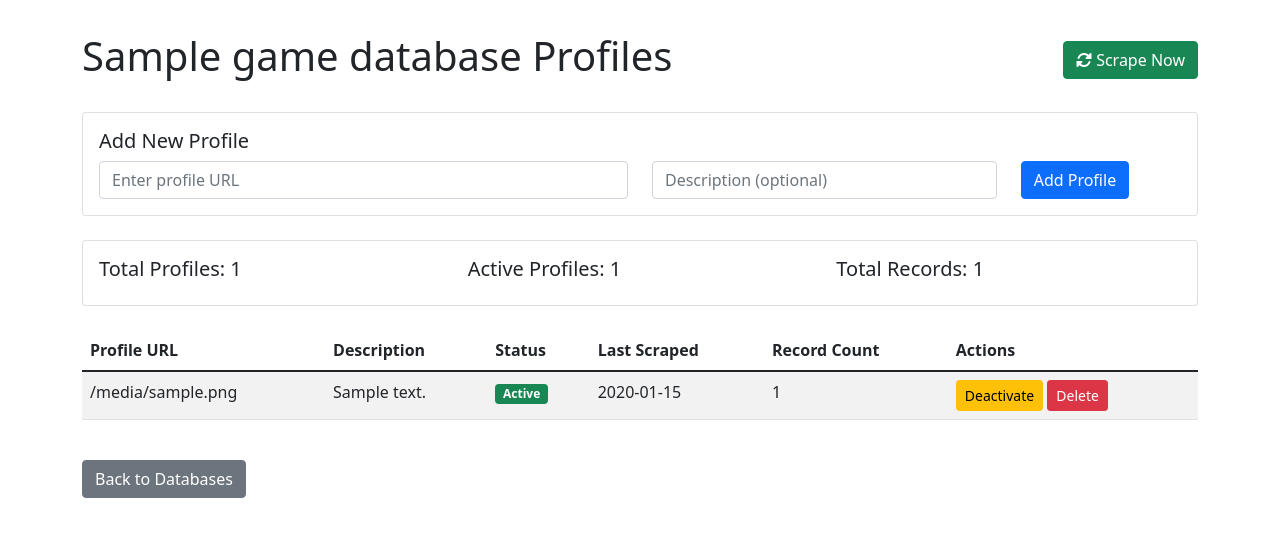
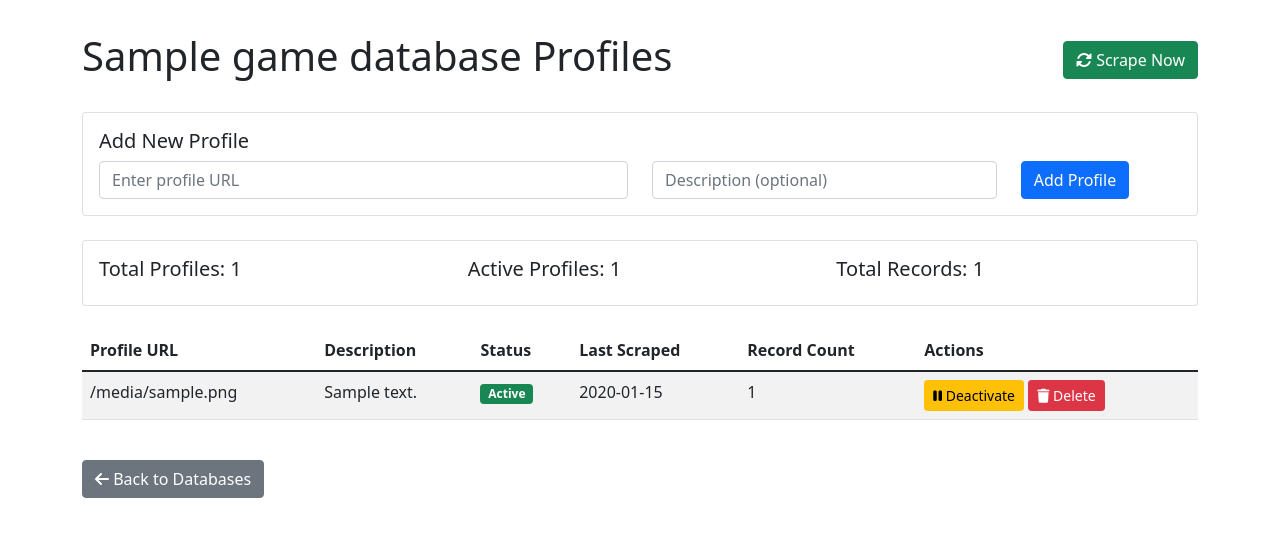
Before and after one commit to rwcod/xscrap, a Flask app: page /databases/1 in a window 1280 px wide. Shown: the part 88-625 px from the top of the page. Run offline with Flask 3, Linux system fonts and the light colour scheme; a database or web service that is not in the repository returns one stand-in record (values such as "Sample title"); some libraries are stand-ins or nearby versions.

Commit message:
Update templates with Font Awesome icons and improve Scrape Now button visibility

```diff
--- a/templates/base.html
+++ b/templates/base.html
@@ -7,7 +7,7 @@
     <!-- Bootstrap CSS -->
     <link href="https://cdn.jsdelivr.net/npm/bootstrap@5.1.3/dist/css/bootstrap.min.css" rel="stylesheet">
     <!-- Font Awesome -->
-    <link rel="stylesheet" href="https://cdnjs.cloudflare.com/ajax/libs/font-awesome/6.0.0/css/all.min.css">
+    <script src="https://kit.fontawesome.com/074b766e2d.js" crossorigin="anonymous"></script>
     <style>
         body {
             padding-top: 2rem;
--- a/templates/profiles.html
+++ b/templates/profiles.html
@@ -5,11 +5,13 @@
     <div class="col-md-12">
         <div class="d-flex justify-content-between align-items-center mb-4">
             <h1>{{ database.name }} Profiles</h1>
-            <form method="POST" action="{{ url_for('scrape_profiles', slug=database.slug) }}">
-                <button type="submit" class="btn btn-success">
-                    <i class="fas fa-sync-alt"></i> Scrape Now
-                </button>
-            </form>
+            <div>
+                <form method="POST" action="{{ url_for('scrape_profiles', slug=database.slug) }}" class="d-inline">
+                    <button type="submit" class="btn btn-success">
+                        <i class="fas fa-sync-alt"></i> Scrape Now
+                    </button>
+                </form>
+            </div>
         </div>
 
         <!-- Add new profile form -->
@@ -78,12 +80,13 @@
                         <td>
                             <form method="POST" action="{{ url_for('toggle_profile', slug=database.slug, profile_id=profile._id) }}" style="display: inline;">
                                 <button type="submit" class="btn btn-sm {% if profile.active %}btn-warning{% else %}btn-success{% endif %}">
+                                    <i class="fas {% if profile.active %}fa-pause{% else %}fa-play{% endif %}"></i>
                                     {{ "Deactivate" if profile.active else "Activate" }}
                                 </button>
                             </form>
                             <form method="POST" action="{{ url_for('delete_profile', slug=database.slug, profile_id=profile._id) }}" style="display: inline;">
                                 <button type="submit" class="btn btn-sm btn-danger" onclick="return confirm('Are you sure you want to delete this profile?')">
-                                    Delete
+                                    <i class="fas fa-trash"></i> Delete
                                 </button>
                             </form>
                         </td>
@@ -99,7 +102,9 @@
         {% endif %}
 
         <div class="mt-4">
-            <a href="{{ url_for('databases') }}" class="btn btn-secondary">Back to Databases</a>
+            <a href="{{ url_for('databases') }}" class="btn btn-secondary">
+                <i class="fas fa-arrow-left"></i> Back to Databases
+            </a>
         </div>
     </div>
 </div>
```
